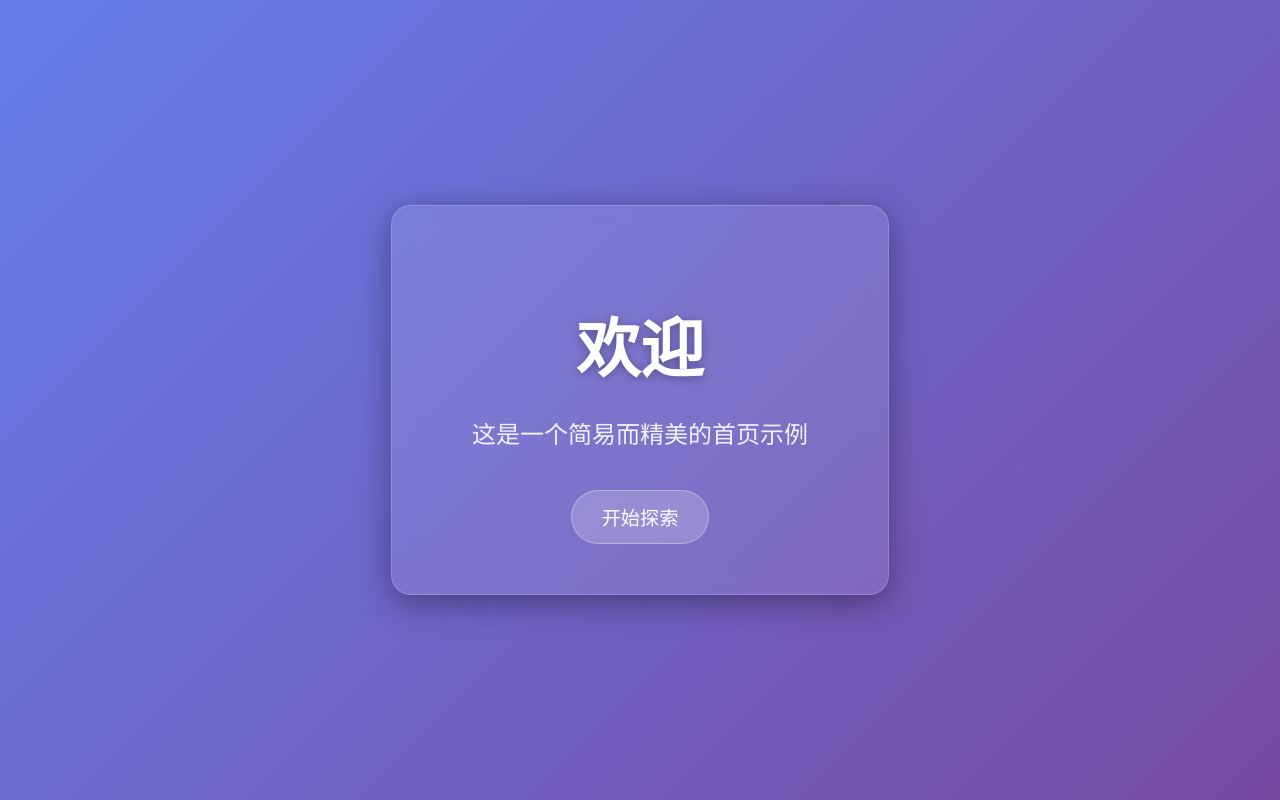
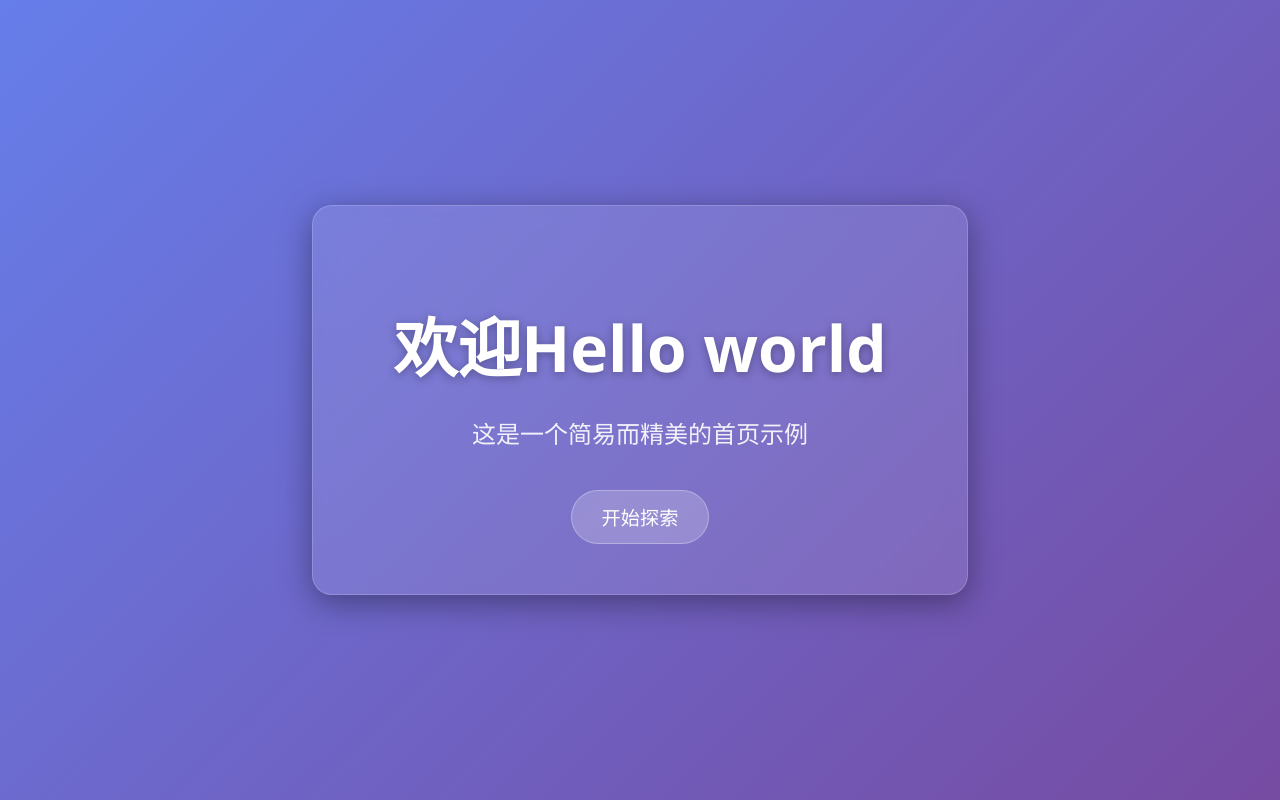
Before and after one commit to kwkwj347-cloud/FirstProject, a plain HTML site: page index.html in a window 1280 px wide. Drawn offline with Linux system fonts and the light colour scheme.

Commit message:
hello world

```diff
--- a/index.html
+++ b/index.html
@@ -54,7 +54,7 @@
 </head>
 <body>
     <div class="container">
-        <h1>欢迎</h1>
+        <h1>欢迎Hello world</h1>
         <p>这是一个简易而精美的首页示例</p>
         <a href="#" class="btn">开始探索</a>
     </div>
```
